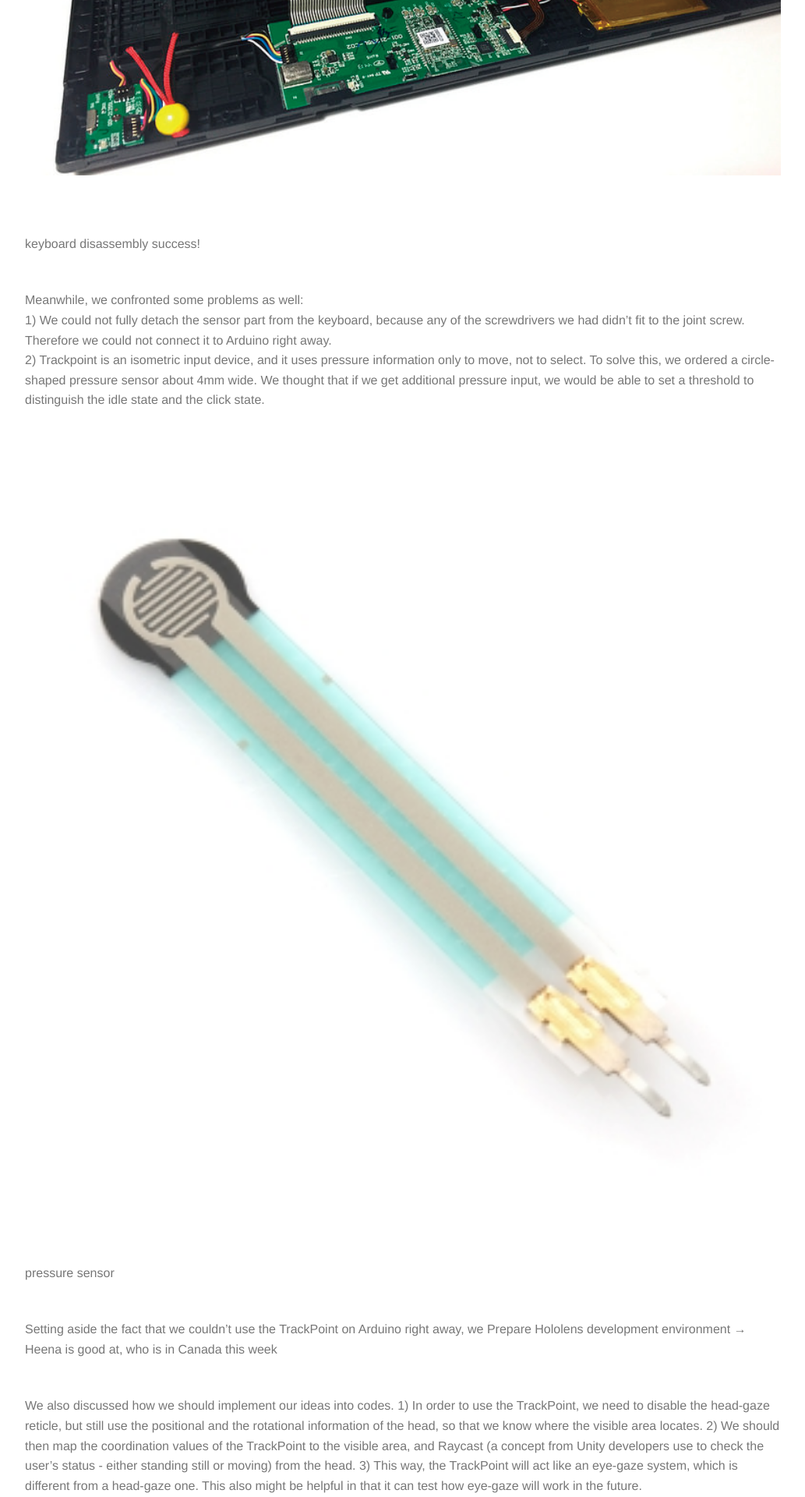
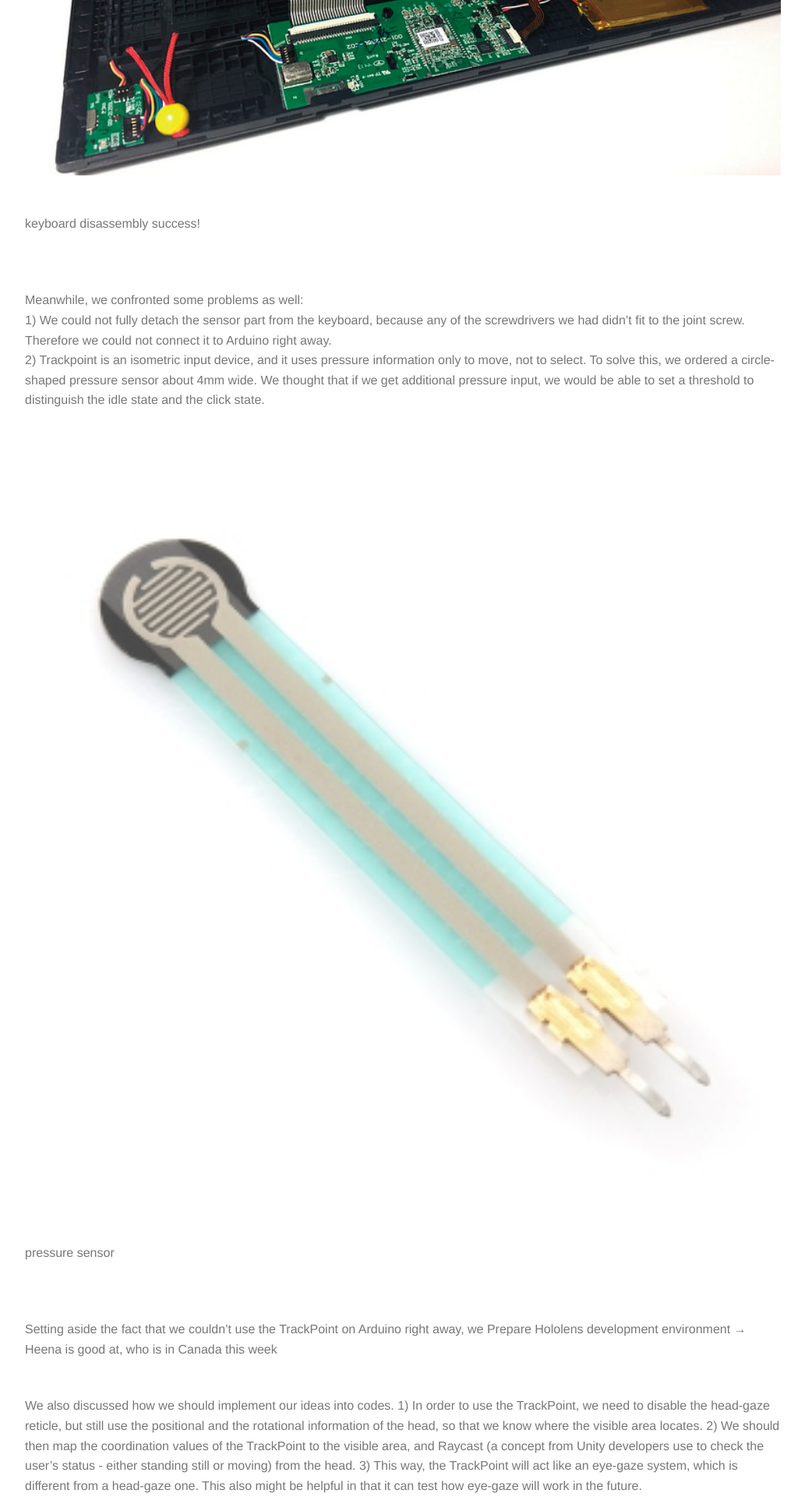
Before and after one commit to unist-AR/unist-AR.github.io, a Jekyll site: the page built from _posts/2018-04-27-Week-7.md, in a window 1280 px wide. Shown: the part 1049-2969 px from the top of the page at 78% size, without its empty margins (123-1156 px from the left). Built offline with Jekyll 4.4.1, drawn with Linux system fonts in a browser that asks for light colours; some web fonts are replaced.

Commit message:
Update 2018-04-27-Week-7.md

```diff
--- a/_posts/2018-04-27-Week-7.md
+++ b/_posts/2018-04-27-Week-7.md
@@ -9,16 +9,16 @@ The parts finally arrived!
 We bought a keyboard from Lenovo that contains a TrackPoint and a joystick for arduino (as an alternative solution). We succeeded in disassembling the keyboard - that is, separating the upper plate from the lower one and pulling out all the circuits. We also found an [Arduino Library for TrackPoint](https://github.com/rampadc/arduino-trackpoint-extended), which allow developers to get positional data from the pointer and send it to an Arduino module.
 <figure>
     <img src="/img/keyboard_disassembly.PNG">
-</figure><br>
-keyboard disassembly success!<br>
+</figure>
+keyboard disassembly success!<br><br>
 
 Meanwhile, we confronted some problems as well:<br>
     1) We could not fully detach the sensor part from the keyboard, because any of the screwdrivers we had didn't fit to the joint screw. Therefore we could not connect it to Arduino right away.<br>
     2) Trackpoint is an isometric input device, and it uses pressure information only to move, not to select. To solve this, we ordered a circle-shaped pressure sensor about 4mm wide. We thought that if we get additional pressure input, we would be able to set a threshold to distinguish the idle state and the click state.<br>
 <figure>
     <img src="/img/pressure_sensor.png">
-</figure><br>
-pressure sensor<br>
+</figure>
+pressure sensor<br><br>
 
 Setting aside the fact that we couldn't use the TrackPoint on Arduino right away, we
 Prepare Hololens development environment
```
